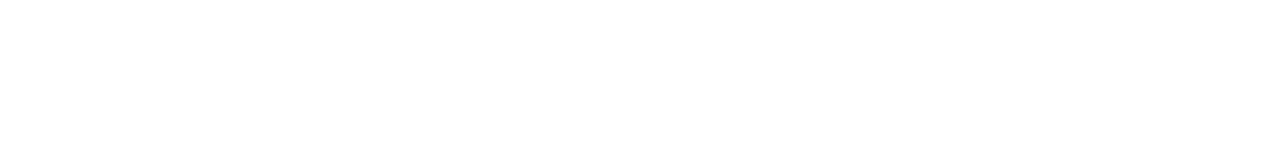
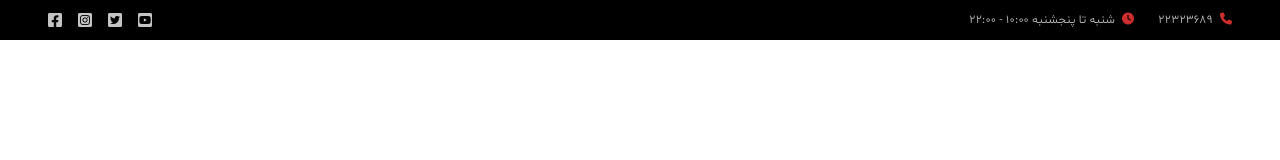
Before and after one commit to James-alderson/Persian-Templates, a plain HTML site: page Templates/01-Mega-gym/index.html in a window 1280 px wide. Drawn offline with Linux system fonts and the light colour scheme.

Commit message:
Create 'header' section

```diff
--- a/Templates/01-Mega-gym/index.html
+++ b/Templates/01-Mega-gym/index.html
@@ -21,5 +21,40 @@
 </head>
 <body>
 
+  <header class="bg-black text-gray py-3 py-md-2">
+    <div class="container-xxl px-md-5">
+      <div class="row align-items-md-center">
+        <div class="col-12 col-md-6 fs-xsmall mb-2 mb-md-0">
+          <div class="d-flex justify-content-center justify-content-md-start">
+            <div class="tel me-4">
+              <i class="fa-solid fa-phone me-1 text-red"></i>
+              <span>۲۲۳۲۳۶۸۹</span>
+            </div>
+            <div class="time">
+              <i class="fa-solid fa-clock me-1 text-red"></i>
+              <span>شنبه تا پنجشنبه ۱۰:۰۰ - ۲۲:۰۰</span>
+            </div>
+          </div>
+        </div>
+        <div class="col-12 col-md-6">
+          <div class="d-flex justify-content-center justify-content-md-end gap-3">
+            <a class="text-gray" href="#">
+              <i class="fa-brands fa-square-youtube align-middle"></i>
+            </a>
+            <a class="text-gray" href="#">
+              <i class="fa-brands fa-square-twitter align-middle"></i>
+            </a>
+            <a class="text-gray" href="#">
+              <i class="fa-brands fa-square-instagram align-middle"></i>
+            </a>
+            <a class="text-gray" href="#">
+              <i class="fa-brands fa-square-facebook align-middle"></i>
+            </a>
+          </div>
+        </div>
+      </div>
+    </div>
+  </header>
+
 </body>
 </html>
--- a/Templates/01-Mega-gym/src/css/main.css
+++ b/Templates/01-Mega-gym/src/css/main.css
@@ -0,0 +1,70 @@
+/* ------ Table of content ------
+
+1. Variables
+2. Fonts
+   ++ Shabnam
+3. Base styles
+4. Components
+   ++ text-gray
+   ++ text-red
+   ++ fs-xsmall
+
+------------------------------ */
+/* ================
+   Variables
+================ */
+:root {
+	--red-clr: #cf2e2e;
+	--gray-clr: #c4c4c4;
+}
+
+/* ===============
+   Fonts
+=============== */
+/* ----- Shabnam ----- */
+@font-face {
+	font-family: "Shabnam";
+	font-weight: 700;
+	src: url(../fonts/Shabnam/Shabnam-Bold-FD.ttf);
+}
+@font-face {
+	font-family: "Shabnam";
+	font-weight: 300;
+	src: url(../fonts/Shabnam/Shabnam-Light-FD.ttf);
+}
+
+/* ===============
+   Base styles
+=============== */
+body {
+	font-family: "Shabnam", system-ui, -apple-system, "Segoe UI", Roboto,
+		"Helvetica Neue", "Noto Sans", "Liberation Sans", Arial, sans-serif,
+		"Apple Color Emoji", "Segoe UI Emoji", "Segoe UI Symbol",
+		"Noto Color Emoji";
+}
+
+a {
+	transition: color 0.25s ease-out;
+}
+a:hover,
+a:focus {
+	color: var(--red-clr) !important;
+}
+
+/* ===============
+   Components
+=============== */
+/* ----- text-gray ----- */
+.text-gray {
+	color: var(--gray-clr) !important;
+}
+
+/* ----- text-red ----- */
+.text-red {
+	color: var(--red-clr) !important;
+}
+
+/* ----- fs-xsmall ----- */
+.fs-xsmall {
+	font-size: 0.75rem !important;
+}
```
